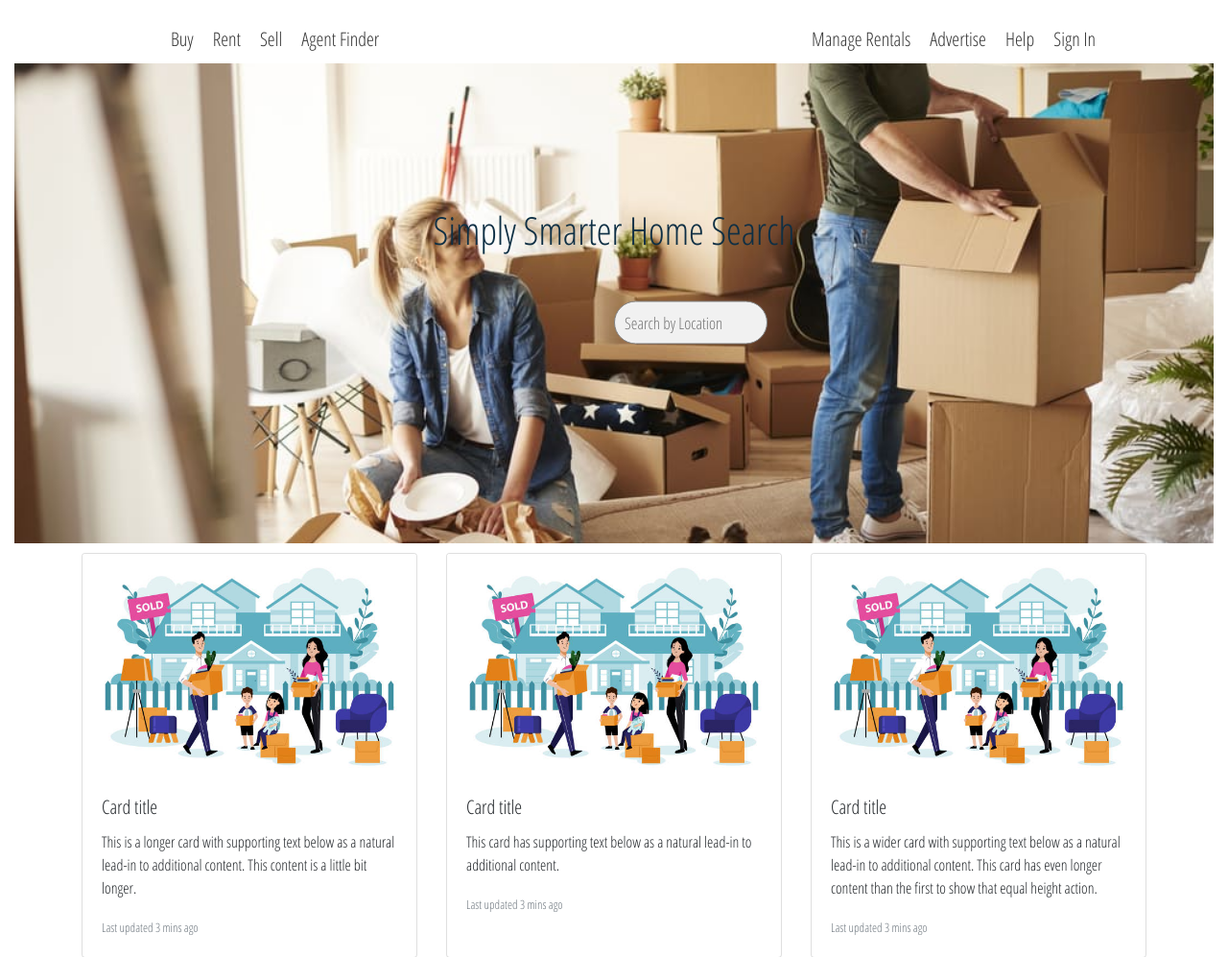
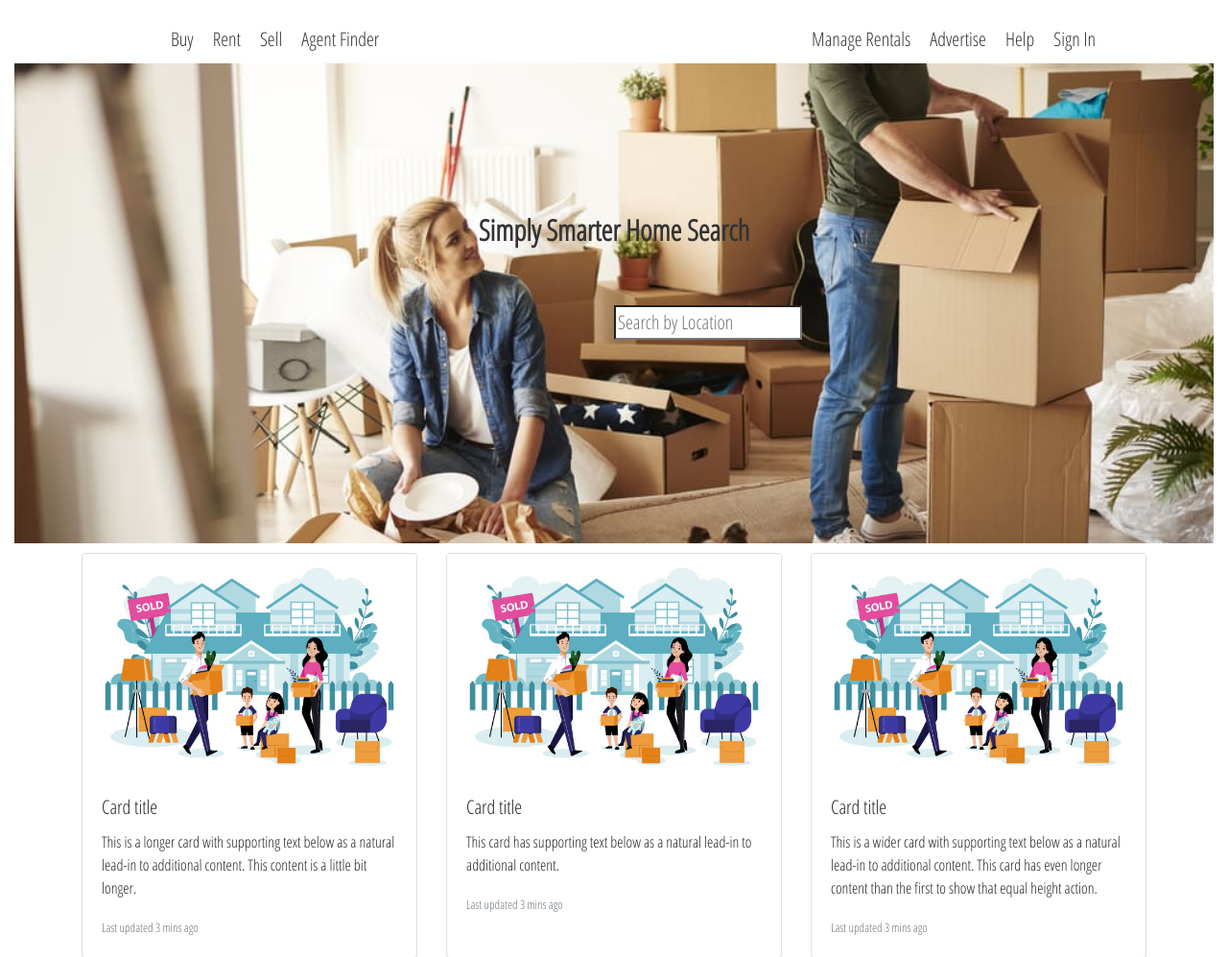
Before and after one commit to OkothPius/Arexa, a Django app: page /rental/ in a window 1280 px wide. Shown: the top 997 px of the page at 96% size. Run offline with Django 3.2, Linux system fonts and the light colour scheme; some libraries are stand-ins or nearby versions.

Commit message:
style: update

```diff
--- a/backend/rental/static/rental/master.css
+++ b/backend/rental/static/rental/master.css
@@ -66,7 +66,7 @@ nav .right {
   padding-bottom: 25%;
 }
 
-form.example input[type=search] {
+/* form.example input[type=search] {
   padding: 10px;
   font-size: 17px;
   border: 1px solid grey;
@@ -75,7 +75,7 @@ form.example input[type=search] {
   width: 50%;
   height: 30%;
   background: #f1f1f1;
-}
+} */
 
 .search form {
   position: absolute;
@@ -105,3 +105,58 @@ form.example {
 
 .footer h5 {
 }
+
+/* Search Bar */
+h1 {
+  margin: 0 0 10px;
+  padding: 0;
+  color: #333333;
+  font-size: 30px;
+  text-align: center;
+  font-weight: bold;
+}
+
+.box {
+  position: absolute;
+  top: 50%;
+  left: 50%;
+  width: 500px;
+  transform: translate(-50%, -50%);
+  padding-bottom: 20%;
+}
+
+input {
+  position: relative;
+  display: inline-block;
+  font-size: 20px;
+  box-sizing: border-box;
+  transition: .5s;
+}
+
+input[type=text]
+{
+  width: 350px;
+  height: 50px;
+  border: none;
+  outline: none;
+  padding: 0 25px;
+  border-radius: 25px 0 0 25px;
+}
+
+input[type=submit]
+{
+  position: relative;
+  left: -5px;
+  border-radius: 0 25px 25px 0;
+  width: 100px;
+  height: 50px;
+  outline: none;
+  border: none;
+  cursor: pointer;
+  background: #133337;
+  color: #ffffff;
+}
+
+input[type=submit]:hover {
+  background: #0a75ad;
+}
```
